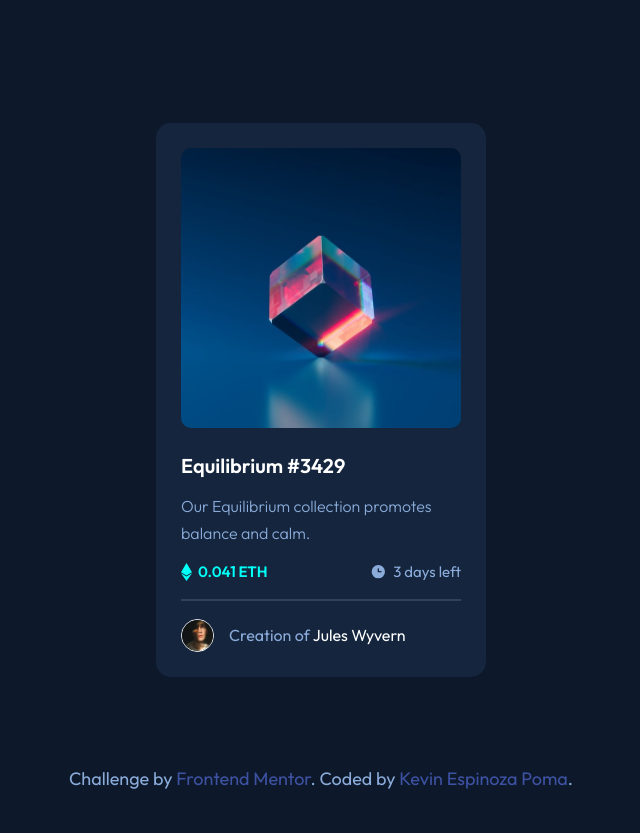
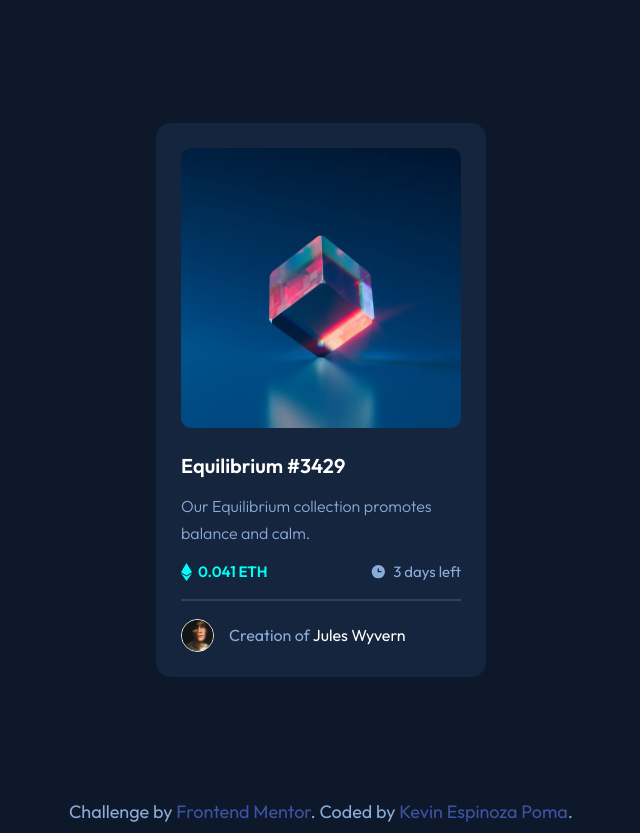
Before and after one commit to Kevinfex/NFT-preview-card-component, a plain HTML site: page index.html in a window 1280 px wide. Shown: the whole page, without its empty margins (319-959 px from the left). Before the commit the page ends 800 px from the top, so only its background shows below. Drawn offline with Linux system fonts and the light colour scheme.

Commit message:
Update css: Quitamos estilos a .attibution media query para tablet

```diff
--- a/css/style.css
+++ b/css/style.css
@@ -162,12 +162,3 @@ img {
 .attribution a:hover {
     color: var(--Cyan);
 }
-
-@media (min-width: 580px) {
-    .attribution {
-      position: absolute;
-      bottom: 0;
-      left: 0;
-      right: 0;
-    }
-  }
```
